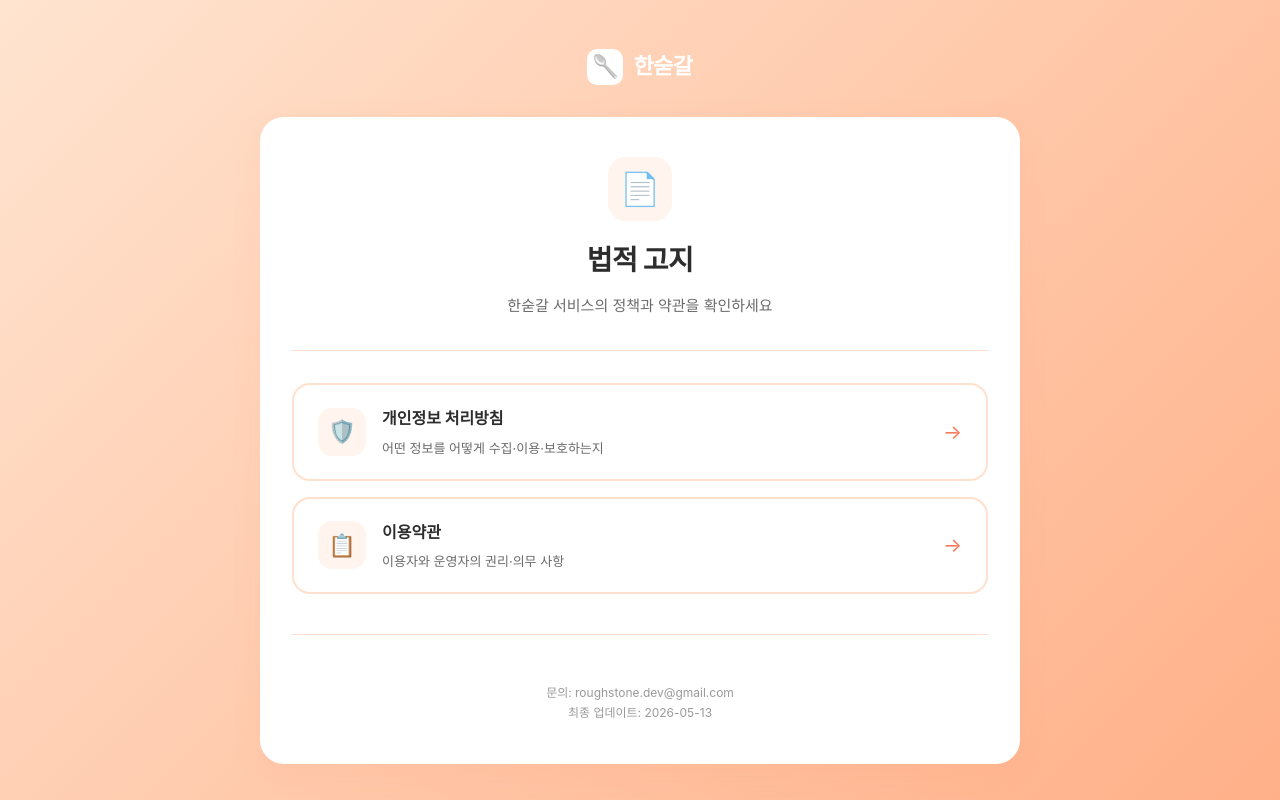
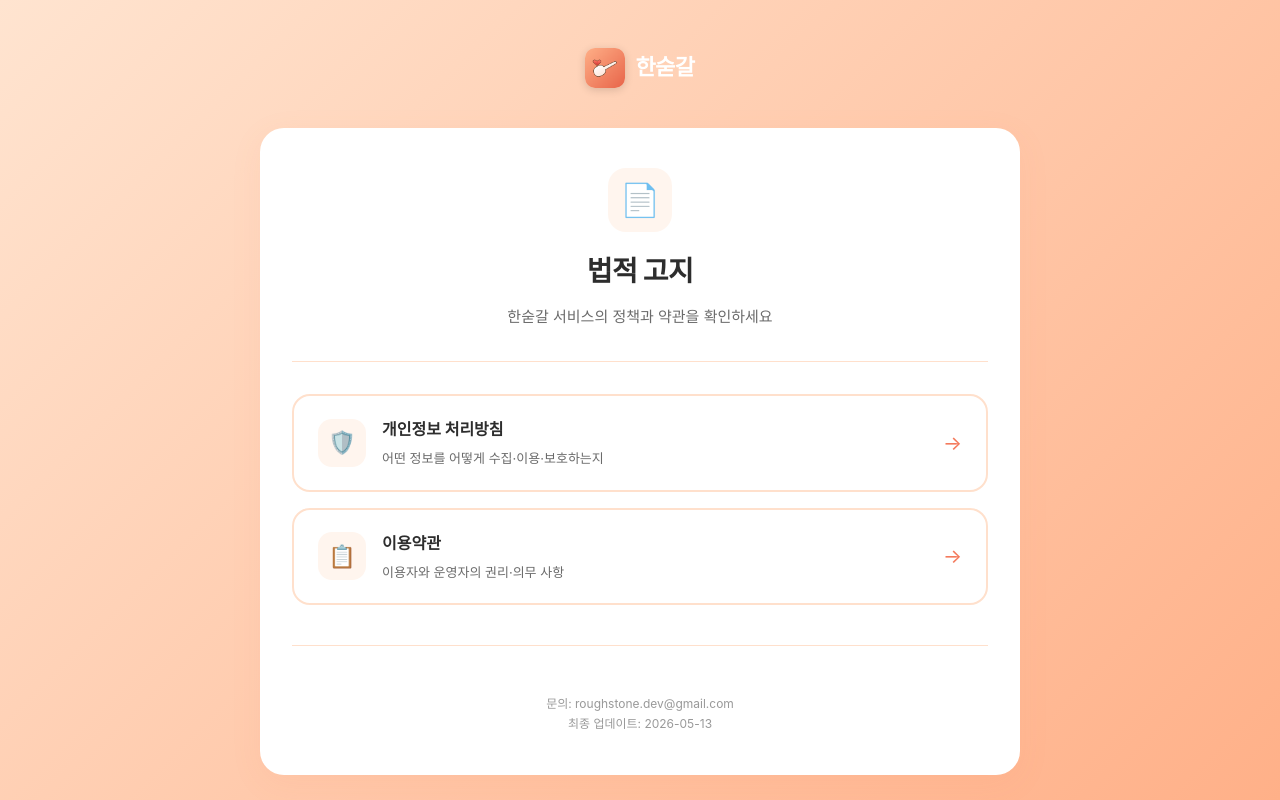
Before and after one commit to Roughstone-dev/spoonful-privacy, a plain HTML site: page index.html in a window 1280 px wide. Drawn offline with Linux system fonts and the light colour scheme.

Commit message:
Add files via upload

```diff
--- a/index.html
+++ b/index.html
@@ -12,7 +12,7 @@
   <div class="container">
     <header class="site-header">
       <a href="index.html" class="site-logo">
-        <span class="site-logo-icon">🥄</span>
+        <img src="icon.png" alt="한숟갈" class="site-logo-icon">
         <span>한숟갈</span>
       </a>
     </header>
--- a/style.css
+++ b/style.css
@@ -56,14 +56,11 @@ body {
 }
 
 .site-logo-icon {
-  width: 36px;
-  height: 36px;
-  background: white;
+  width: 40px;
+  height: 40px;
   border-radius: 10px;
-  display: inline-flex;
-  align-items: center;
-  justify-content: center;
-  font-size: 22px;
+  object-fit: cover;
+  box-shadow: 0 2px 8px rgba(0, 0, 0, 0.15);
 }
 
 /* ─── 카드 ─── */
```
Also changed, not shown: privacy.html (+1 -1 lines), terms.html (+1 -1 lines), icon.png (added).
